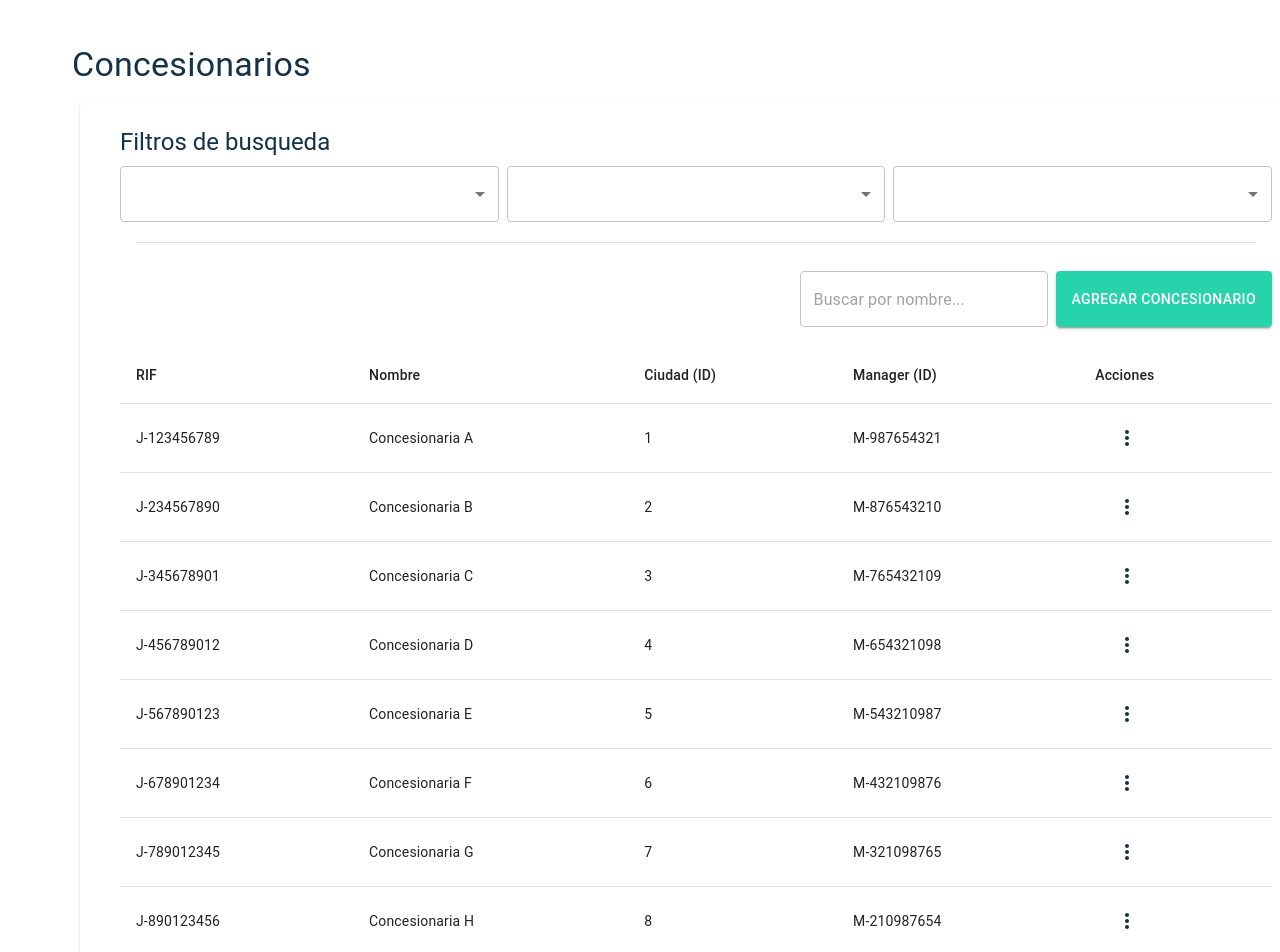
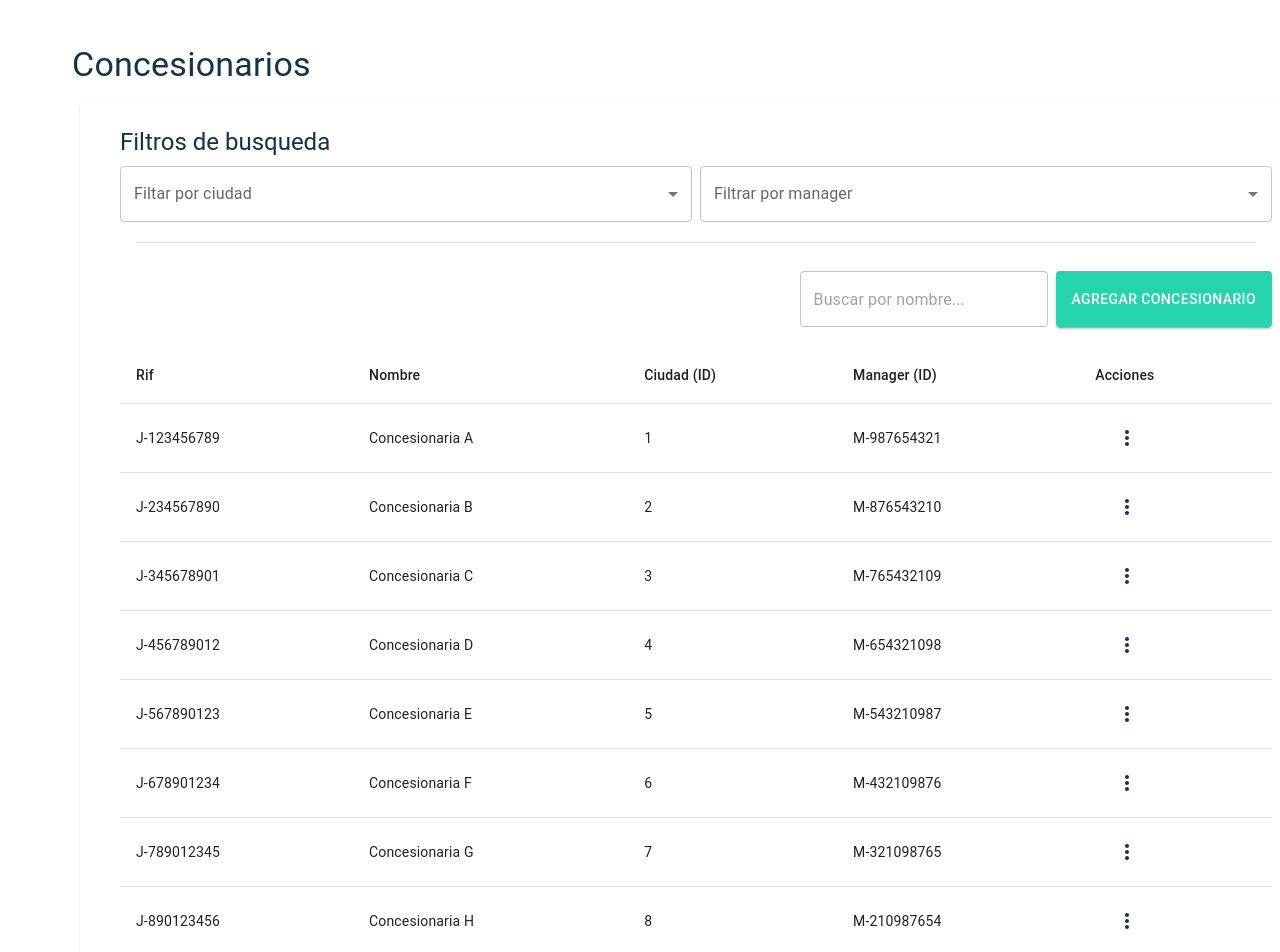
Before and after one commit to Paulaforero/ty-frontend-admin, a Next.js app: page /dealerships in a window 1280 px wide. Shown: the top 952 px of the page. Built offline with nearby package versions, Linux system fonts and the light colour scheme.

Commit message:
feat: updated dealerships page to use the data page component

```diff
--- a/app/(private)/dealerships/page.jsx
+++ b/app/(private)/dealerships/page.jsx
@@ -1,131 +1,46 @@
 'use client'
 
-import {
-  Button,
-  Select,
-  Table,
-  TextField,
-  Divider,
-  Stack,
-  Card,
-  Typography,
-  Box,
-  Container,
-  TableHead,
-  TableRow,
-  TableCell,
-  TableBody,
-  TablePagination,
-  TableFooter,
-  TableContainer,
-} from '@mui/material'
-import { dealerships } from '../../../mock/dealerships'
-import { useState } from 'react'
-import { MoreVertOutlined } from '@mui/icons-material'
-import IconMenu from '@/components/menu'
+import DataPageView from '@/components/data-page/data-page-view'
+import { dealerships } from '@/mock/dealerships'
 
 export default function DealershipsPage() {
-  const [rows, setRows] = useState(dealerships)
-  const [rowsPerPage, setRowsPerPage] = useState(10)
-  const [page, setPage] = useState(0)
+  const columns = {
+    rif: 'Rif',
+    name: 'Nombre',
+    city_id: 'Ciudad (ID)',
+    manager_id: 'Manager (ID)',
+  }
 
-  const handlePageChange = (event, newPage) => setPage(newPage)
+  const filters = [
+    {
+      label: 'Filtar por ciudad',
+      options: [
+        { label: 'uno', value: 1 },
+        { label: 'dos', value: 2 },
+        { label: 'tres', value: 3 },
+        { label: 'cuatro', value: 4 },
+        { label: 'cinco', value: 5 },
+      ],
+    },
+    {
+      label: 'Filtrar por manager',
+      options: [
+        { label: 'uno', value: 1 },
+        { label: 'dos', value: 2 },
+        { label: 'tres', value: 3 },
+        { label: 'cuatro', value: 4 },
+        { label: 'cinco', value: 5 },
+      ],
+    },
+  ]
 
   return (
-    <Box component="main" className="w-full h-full pt-9">
-      <Container
-        component="container"
-        className="flex flex-col justify-center items-center w-full mb-5"
-      >
-        <Box component="header" className="pb-4 w-full">
-          <Typography
-            variant="h4"
-            component="h2"
-            className="text-left"
-            color="secondary"
-          >
-            Concesionarios
-          </Typography>
-        </Box>
-
-        <Card
-          variant="elevation"
-          className="flex flex-col gap-5 px-10 py-6 w-full h-full mx-2 mb-10"
-        >
-          <Box component="section">
-            <Typography
-              variant="h5"
-              component="h3"
-              className="pb-2"
-              color="secondary"
-            >
-              Filtros de busqueda
-            </Typography>
-            <Stack direction="row" spacing={1}>
-              <Select className="flex-grow" />
-              <Select className="flex-grow" />
-              <Select className="flex-grow" />
-            </Stack>
-          </Box>
-
-          <Divider variant="middle" />
-
-          <Box
-            component="section"
-            className="flex flex-nowrap gap-2 justify-end mt-2"
-          >
-            <TextField
-              variant="outlined"
-              placeholder="Buscar por nombre..."
-            ></TextField>
-            <Button variant="contained" color="primary">
-              Agregar concesionario
-            </Button>
-          </Box>
-
-          <TableContainer>
-            <Table>
-              <TableHead>
-                <TableRow>
-                  <TableCell align="left">RIF</TableCell>
-                  <TableCell align="left">Nombre</TableCell>
-                  <TableCell align="left">Ciudad (ID)</TableCell>
-                  <TableCell align="left">Manager (ID)</TableCell>
-                  <TableCell align="left">Acciones</TableCell>
-                </TableRow>
-              </TableHead>
-              <TableBody>
-                {(rowsPerPage > 0
-                  ? dealerships.slice(
-                      page * rowsPerPage,
-                      page * rowsPerPage + rowsPerPage
-                    )
-                  : dealerships
-                ).map(dealership => (
-                  <TableRow key={dealership.rif}>
-                    <TableCell align="left">{dealership.rif}</TableCell>
-                    <TableCell align="left">{dealership.name}</TableCell>
-                    <TableCell align="left">{dealership.city_id}</TableCell>
-                    <TableCell align="left">
-                      {dealership.manager_id}
-                    </TableCell>
-                    <TableCell align="left">
-                      <IconMenu />
-                    </TableCell>
-                  </TableRow>
-                ))}
-              </TableBody>
-            </Table>
-          </TableContainer>
-          <TablePagination
-            component="div"
-            rowsPerPage={rowsPerPage}
-            count={rows.length}
-            page={page}
-            onPageChange={handlePageChange}
-          />
-        </Card>
-      </Container>
-    </Box>
+    <DataPageView
+      title="Concesionarios"
+      createButtonLabel="Agregar concesionario"
+      columns={columns}
+      rows={dealerships}
+      filters={filters}
+    />
   )
 }
```
